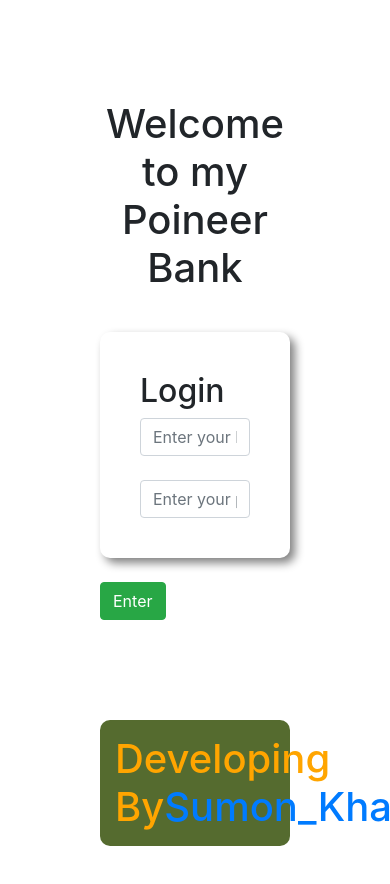
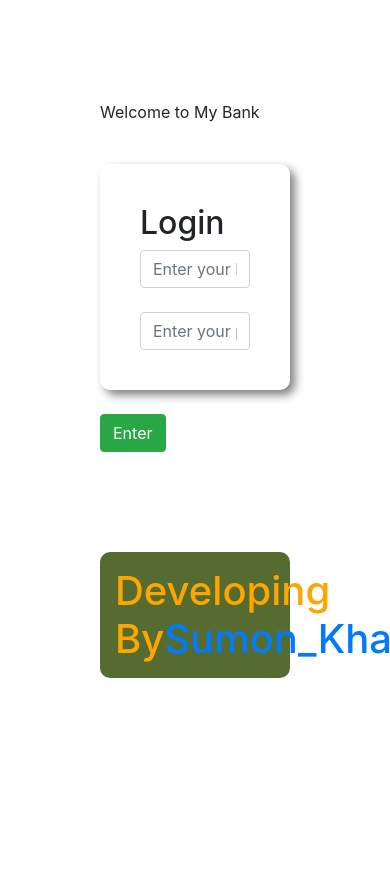
Before and after one commit to sumon7890/Poineer-bank, a plain HTML site: page index.html in a window 390 px wide. Shown: the top 884 px of the page. After the commit the page ends 844 px from the top, so only its background shows below. Drawn offline with nearby package versions, Linux system fonts and the light colour scheme.

```diff
--- a/index.html
+++ b/index.html
@@ -4,7 +4,7 @@
     <meta charset="UTF-8" />
     <meta http-equiv="X-UA-Compatible" content="IE=edge" />
     <meta name="viewport" content="width=device-width, initial-scale=1.0" />
-    <title>Poineer-bank</title>
+    <title>My-bank</title>
     <link
       rel="stylesheet"
       href="https://maxcdn.bootstrapcdn.com/bootstrap/4.0.0/css/bootstrap.min.css"
@@ -15,8 +15,7 @@
   </head>
 
   <body>
-    <div id="login-aria">
-      <h1 class="text-center">Welcome to my Poineer Bank</h1>
+    <div id="login-aria">Welcome to My Bank</h1>
       <div class="submit_aria">
         <h2>Login</h2>
         <input
```
